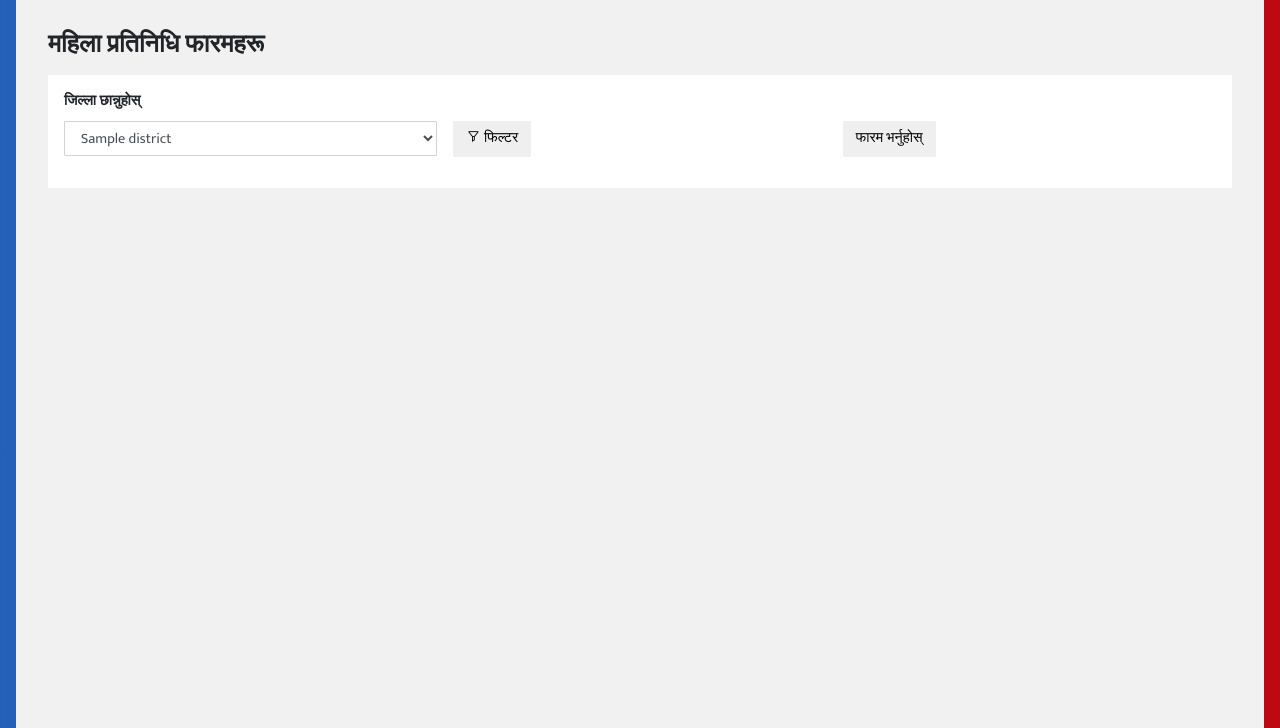
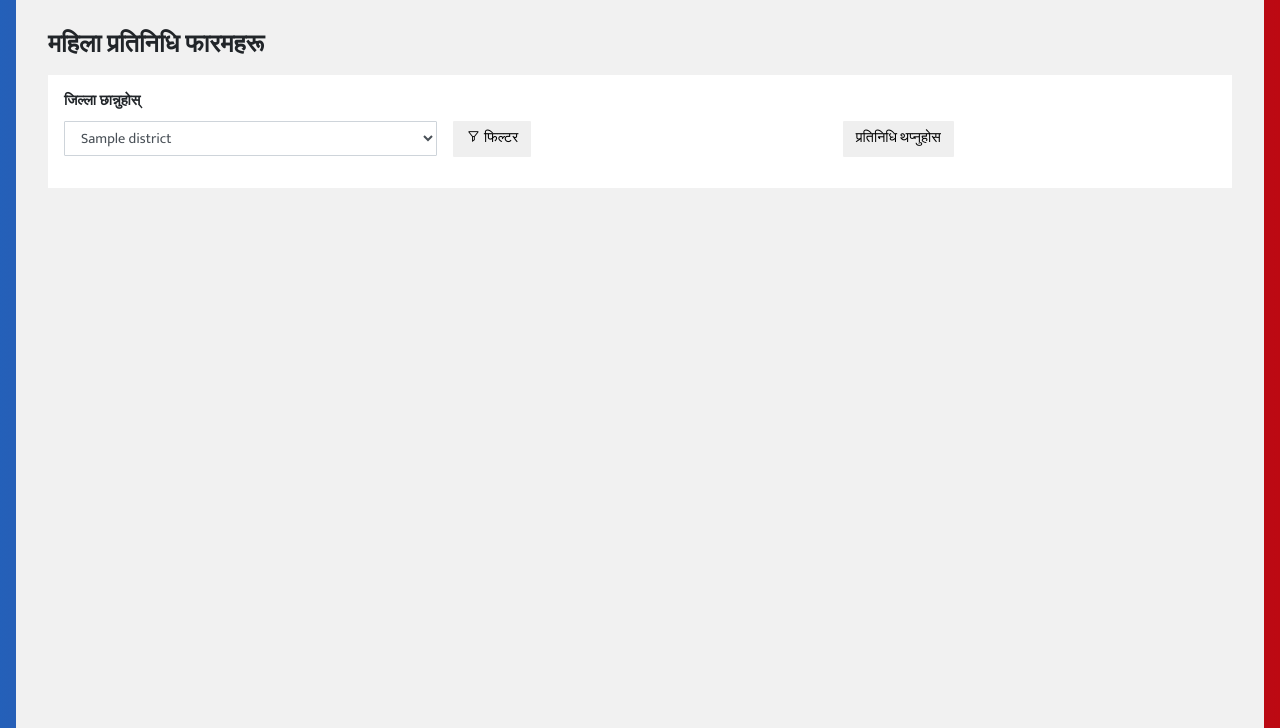
Before and after one commit to naxa-developers/MahilaPratinidhi, a Django app: page / in a window 1280 px wide. Shown: the part 55-783 px from the top of the page. Run offline with Django 3.2, Linux system fonts and the light colour scheme; a user stored in the database is signed in; tables that the repository leaves empty hold one stand-in row (values such as "Sample post"); some libraries are stand-ins or nearby versions.

Commit message:
dashboard html file update

```diff
--- a/mahila_pratinidhi/core/templates/core/dashboard.html
+++ b/mahila_pratinidhi/core/templates/core/dashboard.html
@@ -37,11 +37,12 @@
                                             </div>
 
                                             <div class="col-4" >
-                                                <a href="{% url 'core:mahila_pratinidhi_form' %}"><button type="button" class="btn btn-default margin-top-large">फारम भर्नुहोस्</button></a>
+                                                <a href="{% url 'core:mahila_pratinidhi_form' %}"><button type="button" class="btn btn-default margin-top-large">प्रतिनिधि थप्नुहोस</button></a>
 
 </div>
                                         </div>
                                         </form>
+
 
                                     </div>
 
--- a/mahila_pratinidhi/core/urls.py
+++ b/mahila_pratinidhi/core/urls.py
@@ -10,6 +10,6 @@ urlpatterns = [
 	path('mahila-pratinidhi-detail/<int:pk>/', views.MahilaPratinidhiFormDetailView.as_view(), name="mahila_pratinidhi_detail"),
 	path('mahila-pratinidhi-update/<int:pk>/', views.MahilaPratinidhiFormUpdateView.as_view(), name="mahila_pratinidhi_update"),
 	path('mahila-pratinidhi-delete/<int:pk>/', views.MahilaPratinidhiFormDeleteView.as_view(), name="mahila_pratinidhi_delete"),
-	path('file-upload/', views.file_upload, name="file_upload"),
+	# path('file-upload/', views.file_upload, name="file_upload"),
 
 ]
```
